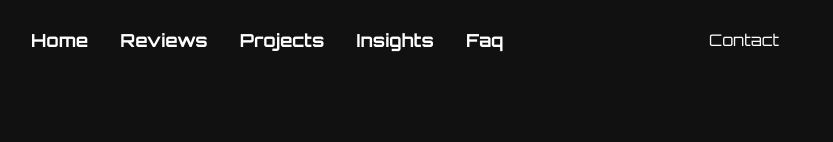
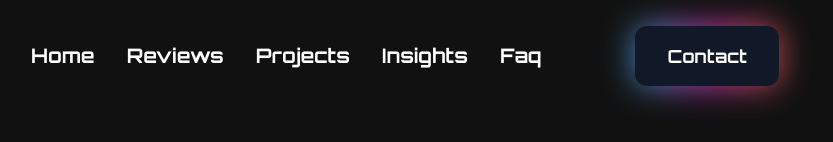
Before and after one commit to kyubin-io/portfolio-nextjs, a Next.js app: page / in a window 1280 px wide. Shown: the top 142 px of the page, without its empty margins (235-1068 px from the left). Built offline with nearby package versions, Linux system fonts and the light colour scheme; grey boxes are pictures that could not be loaded.

Commit message:
add nav hover event and button effect

```diff
--- a/app/components/Header.tsx
+++ b/app/components/Header.tsx
@@ -1,4 +1,7 @@
 import Link from "next/link";
+
+const LINK_EFFECT =
+  "relative text-xl w-fit block after:block after:content-[''] after:absolute after:h-[3px] after:bg-white after:w-full after:scale-x-0 after:hover:scale-x-100 after:transition after:duration-300 after:origin-left";
 
 export default function Header() {
   return (
@@ -8,45 +11,39 @@ export default function Header() {
         <ul className="flex items-center gap-8">
           {/* header__left */}
           <li className="text-lg font-bold">
-            <Link
-              href="#"
-              className="group relative grid place-items-center overflow-hidden
-              before:content-[''] before:absolute before:left-0 before:bottom-0 before:w-full before:h-[2px] before:bg-current before:transform before:scale-x-0
-              before:transition-transform before:duration-300 before:origin-right before:ease-in-out
-            after:content-[attr(data-text)] after:absolute after:top-0 after:h-full after:transform after:translate-x-96 after:transition-transform after:duration-300 after:ease-in-out
-            hover:before:transform hover:before:scale-100 hover:before:origin-left
-            hover:after:transform hover:after:translate-x-0 hover:after:translate-y-0 hover:after:translate-z-0
-            "
-            >
-              <span className="transition-transform duration-300 ease-in-out group-hover:transform group-hover:-translate-x-150">
-                Home
-              </span>
+            <Link href="#" className={LINK_EFFECT}>
+              <span className="">Home</span>
             </Link>
           </li>
           <li className="text-lg font-bold">
-            <Link href="#">
+            <Link href="#" className={LINK_EFFECT}>
               <span>Reviews</span>
             </Link>
           </li>
           <li className="text-lg font-bold">
-            <Link href="#">
+            <Link href="#" className={LINK_EFFECT}>
               <span>Projects</span>
             </Link>
           </li>
           <li className="text-lg font-bold">
-            <Link href="#">
+            <Link href="#" className={LINK_EFFECT}>
               <span>Insights</span>
             </Link>
           </li>
           <li className="text-lg font-bold">
-            <Link href="#">
+            <Link href="#" className={LINK_EFFECT}>
               <span>Faq</span>
             </Link>
           </li>
         </ul>
         <div>
           {/* header__right */}
-          <button className=" text-white">Contact</button>
+          <button className="text-whit relative inline-flex  group">
+            <div className="absolute transitiona-all duration-1000 opacity-70 -inset-px bg-gradient-to-r from-[#44BCFF] via-[#FF44EC] to-[#FF675E] rounded-xl blur-lg group-hover:opacity-100 group-hover:-inset-1 group-hover:duration-200 animate-tilt"></div>
+            <span className="relative inline-flex items-center justify-center px-8 py-4 text-lg font-bold text-white transition-all duration-200 bg-gray-900 font-pj rounded-xl focus:outline-none focus:ring-2 focus:ring-offset-2 focus:ring-gray-900">
+              Contact
+            </span>
+          </button>
         </div>
       </div>
     </header>
```
